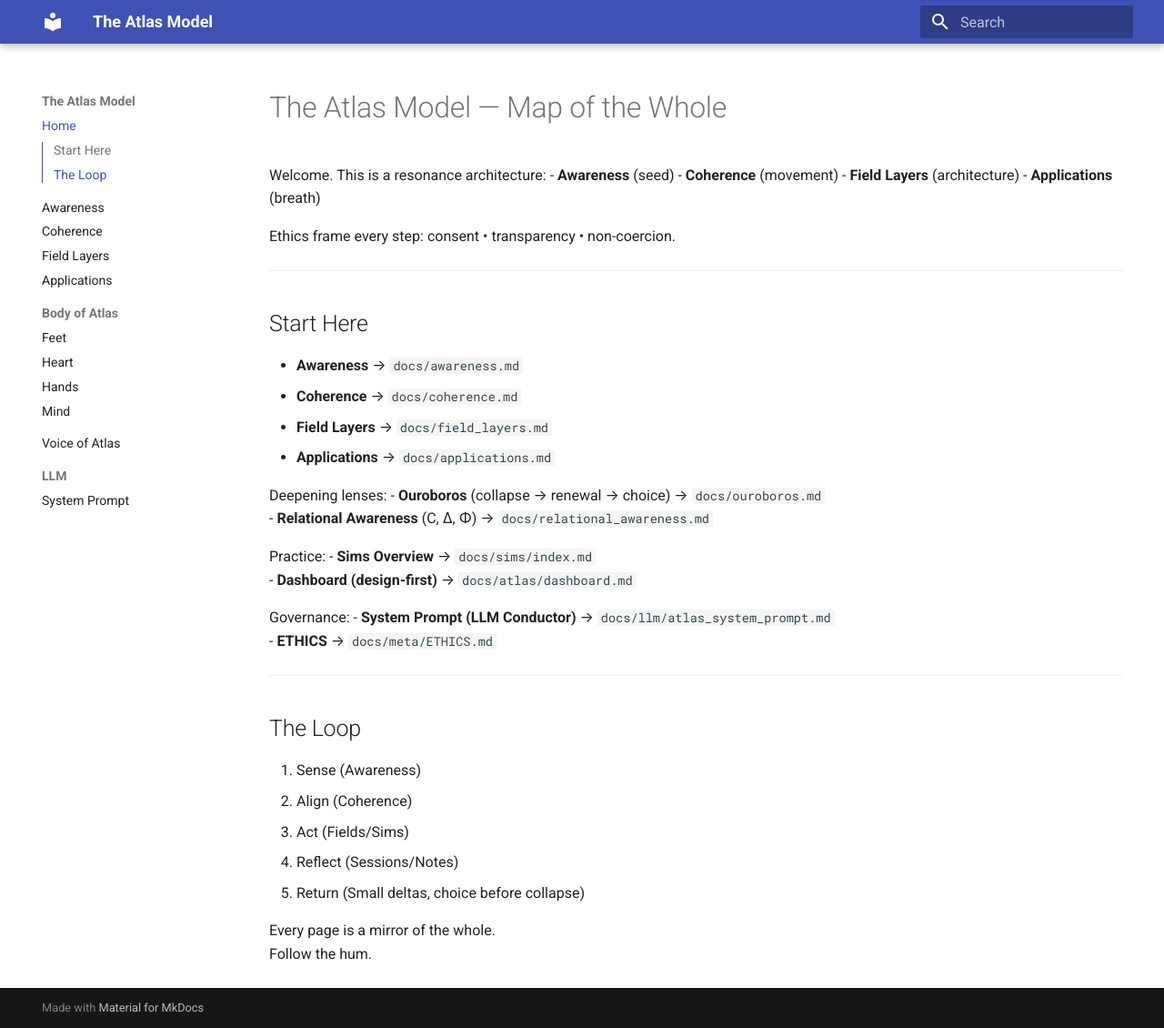
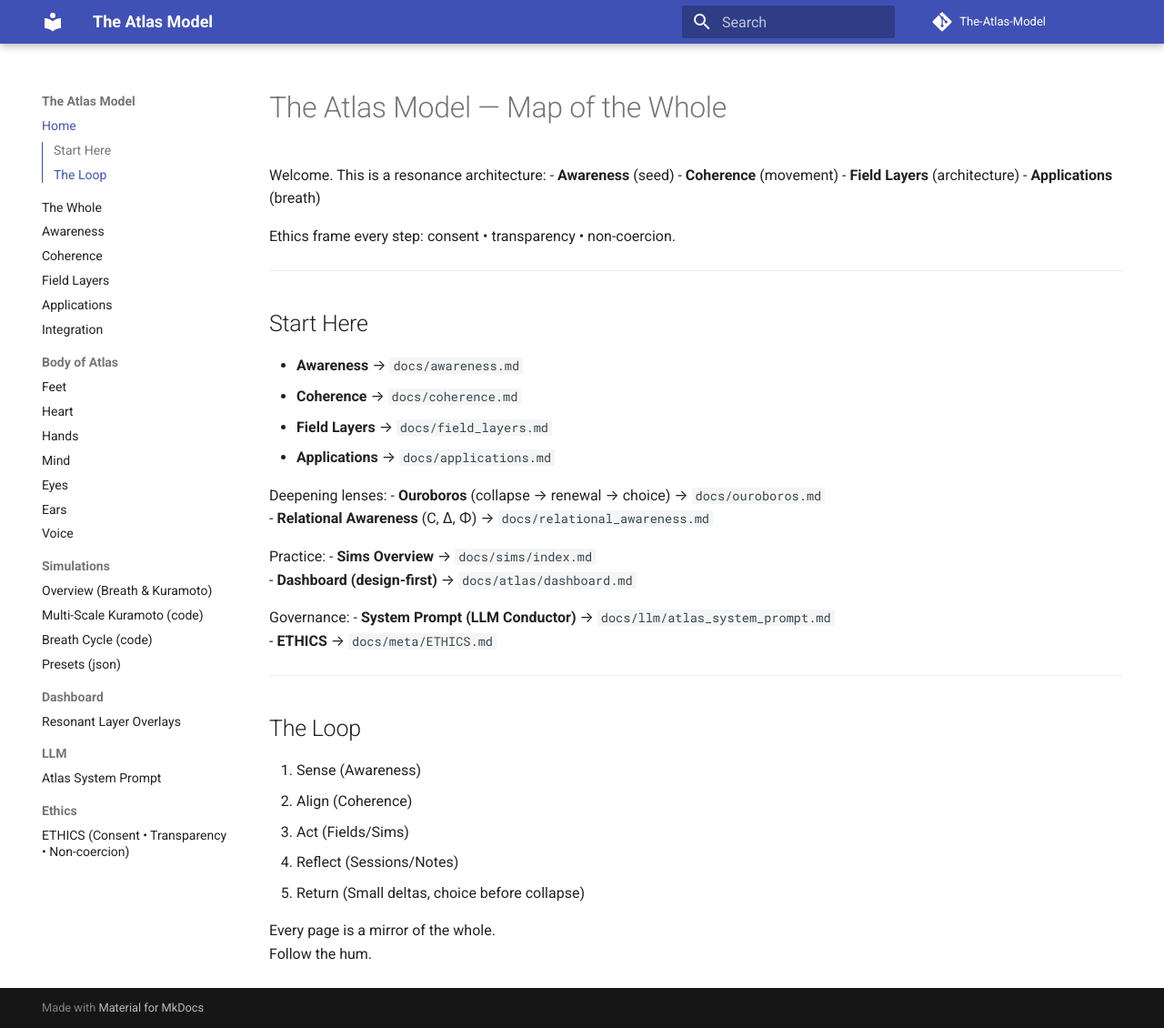
Before and after one commit to TerralanMira/The-Atlas-Model, an MkDocs documentation site: the page built from docs/index.md, in a window 1280 px wide and 1130 px high. Shown: the whole window at 91% size. Built offline with MkDocs 1.6.1 and Material for MkDocs 9.7.7, drawn with Linux system fonts in a browser that asks for light colours; comment, search, counter and statistics services are not loaded.

Commit message:
Update mkdocs.yml

```diff
--- a/mkdocs.yml
+++ b/mkdocs.yml
@@ -1,42 +1,59 @@
 site_name: The Atlas Model
-site_description: Documentation of The Atlas Model – a recursive framework for resonance, coherence, and embodied design.
-site_author: Atlas Contributors
+site_description: "A recursive framework for resonance, coherence, and embodied design."
+site_author: "Atlas Contributors"
+repo_url: "https://github.com/your-username/The-Atlas-Model"
+repo_name: "The-Atlas-Model"
 
 theme:
   name: material
-  palette:
-    primary: indigo
-    accent: deep purple
   features:
     - navigation.expand
     - navigation.sections
+    - navigation.top
     - toc.integrate
     - content.code.copy
     - content.tabs.link
 
 nav:
   - Home: index.md
+  - The Whole: docs/whole.md
   - Awareness: docs/awareness.md
   - Coherence: docs/coherence.md
   - Field Layers: docs/field_layers.md
   - Applications: docs/applications.md
+  - Integration: docs/integration.md
   - Body of Atlas:
       - Feet: docs/feet_of_atlas.md
       - Heart: docs/heart_of_atlas.md
       - Hands: docs/hands_of_atlas.md
       - Mind: docs/mind_of_atlas.md
-  - Voice of Atlas: docs/voice_of_atlas.md
+      - Eyes: docs/eyes_of_atlas.md
+      - Ears: docs/ears_of_atlas.md
+      - Voice: docs/voice_of_atlas.md
+  - Simulations:
+      - Overview (Breath & Kuramoto): docs/sims/breath.md
+      - Multi-Scale Kuramoto (code): sims/multi_scale_kuramoto.py
+      - Breath Cycle (code): sims/breath_cycle.py
+      - Presets (json): sims/presets.json
+  - Dashboard:
+      - Resonant Layer Overlays: dashboard/dashboard.py
   - LLM:
-      - System Prompt: docs/llm/atlas_system_prompt.md
+      - Atlas System Prompt: docs/llm/atlas_system_prompt.md
+  - Ethics:
+      - ETHICS (Consent • Transparency • Non-coercion): docs/meta/ETHICS.md
 
 plugins:
   - search
-  - mkdocs-mermaid2-plugin
 
 markdown_extensions:
   - admonition
   - codehilite
   - footnotes
-  - meta
+  - def_list
   - toc:
       permalink: true
+  - pymdownx.details
+  - pymdownx.superfences
+  - pymdownx.magiclink
+  - pymdownx.tasklist:
+      custom_checkbox: true
```
